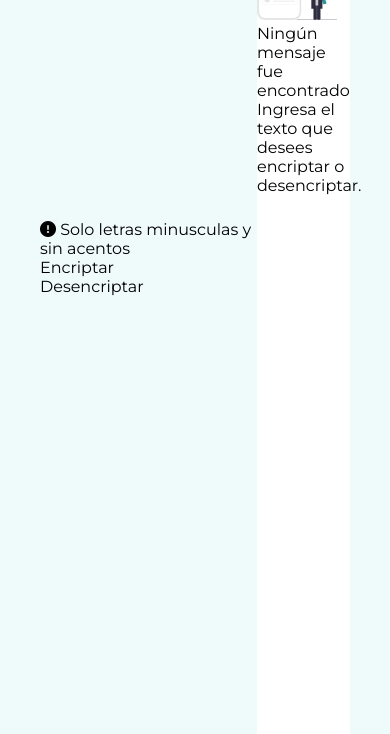
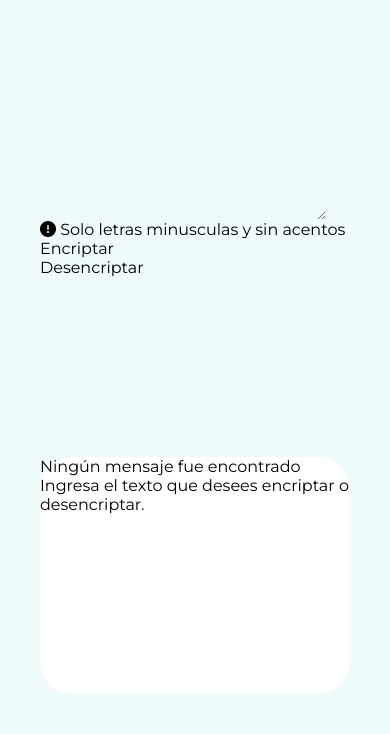
Before and after one commit to R3ptarGreen/Text-Encryptor, a website: page index.html in a window 390 px wide. Shown: the part 110-844 px from the top of the page. Drawn offline with Linux system fonts and the light colour scheme; files whose address does not match are found by name.

Commit message:
Implementado el layout del diseño responsivo, entre otros ajustes de diseño y maquetación del css

```diff
--- a/SCSS/app.scss
+++ b/SCSS/app.scss
@@ -16,19 +16,22 @@ $Gray-500: #343A40;
     flex-grow: $grow;
 }
 .main{
-    @include flex(23rem, 999);
+    @include grid(auto-fit, 18rem, 0);
     padding: 2.5rem;
+    min-height: 100vh;
     &__article{
-        max-width: 100%;
-        min-width: 70%;
+        width: 80%;
     }
     &__notify-container{
         background-color: $White;
         border-radius: 2rem;
-        max-width: 100%;
-        min-width: 30%;
-        min-height: 59rem;
+        min-width: 18rem;
+        max-width: 25rem;
+        justify-self: end;
     }
+}
+.article__section{
+    margin-left: 20%;
 }
 .article__header{
     min-height: 6.25rem;
@@ -39,3 +42,29 @@ $Gray-500: #343A40;
 figure{
     width: 5rem;
 }
+
+@media screen and (max-width: 48rem) {
+    .main{
+        @include grid(auto-fit, 21.5rem, 0);
+    }
+    .main__notify-container{
+        justify-self: center;
+        max-width: 100%;
+        width: 100%;
+    }
+    .main__article{
+        justify-self: center;
+        width: 100%;
+    }
+    .article__section{
+        margin-left: 0;
+    }
+    .notify-container__img-container{
+        display: none;
+    }
+}
+@media screen and (max-width: 26rem) {
+    .main{
+        @include grid(auto-fit, 18rem, 0);
+    }
+}
```
Also changed, not shown: CSS/app.css, 1 other file.
